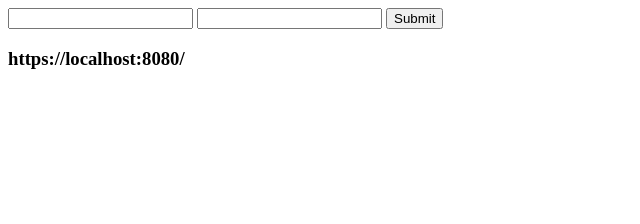
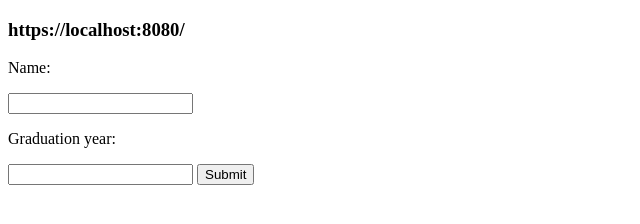
Before and after one commit to acciojob/sharable-urls-PurkaitSuman, a website: page main.html in a window 1280 px wide. Shown: the whole page, without its empty margins (0-640 px from the left). Drawn offline with Linux system fonts and the light colour scheme.

Commit message:
created a submission

```diff
--- a/main.html
+++ b/main.html
@@ -4,11 +4,14 @@
     <script type="text/javascript" src="./script.js">
 </script>
 	  <form>
+		  <h3 id="url">https://localhost:8080/</h3>
+		  <p>Name:</p>
       <input type="text" id="name" name="name">
+		  <p>Graduation year:</p>
       <input type="number" id="year" name="year">
       <input type="submit" id="button">
     </form>
-    <h3 id="url">https://localhost:8080/</h3>
+
   </body>
 
 </html>
```
